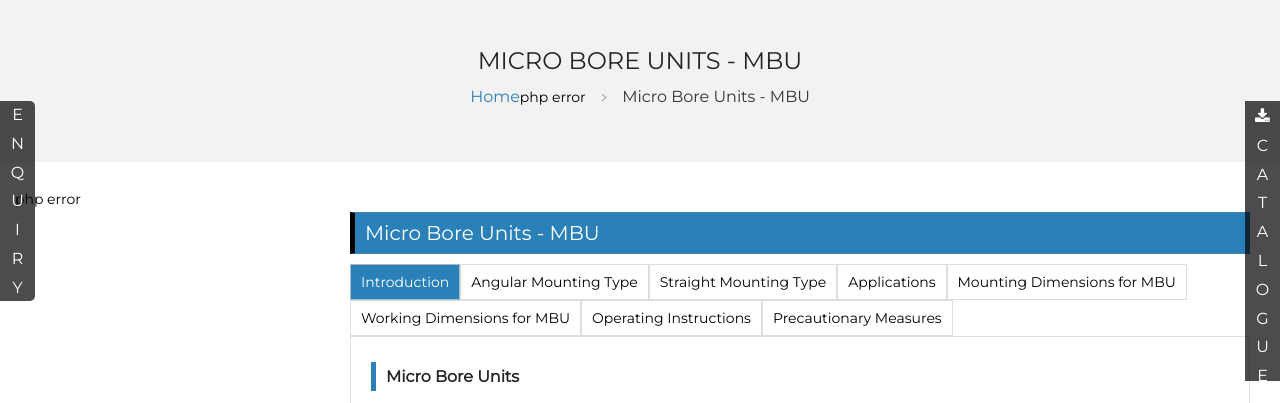
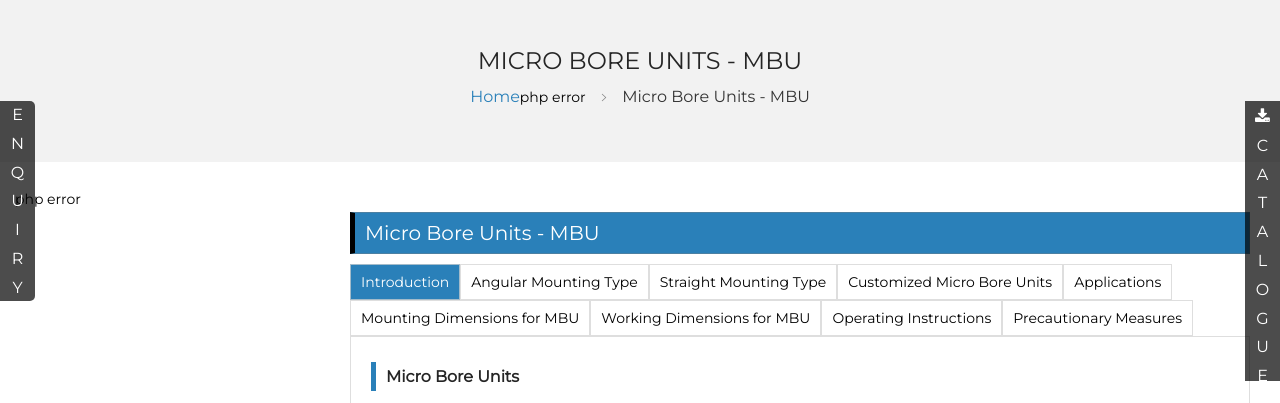
Before and after one commit to fayyaztech/renukatools, a PHP site: page /cartridges_micro_bore_units_mbu.php?product_category=1 in a window 1280 px wide. Shown: the part 203-606 px from the top of the page. Run offline with PHP 8.4, Linux system fonts and the light colour scheme; some web fonts are replaced.

Commit message:
Added Customized Micro Bore Units

```diff
--- a/cartridges_micro_bore_units_mbu.php
+++ b/cartridges_micro_bore_units_mbu.php
@@ -195,6 +195,7 @@ $ProductCategory = $_REQUEST['product_category'];
                                     <li> <a class="active" data-toggle="tab" href="#cartridges_micro_bore_units_mbu_tab_one">Introduction</a> </li>
                                     <li> <a data-toggle="tab" href="#cartridges_micro_bore_units_mbu_tab_two">Angular Mounting Type</a> </li>
                                     <li> <a data-toggle="tab" href="#cartridges_micro_bore_units_mbu_tab_three">Straight Mounting Type</a> </li>
+                                    <li> <a data-toggle="tab" href="#cartridges_micro_bore_units_mbu_tab_nine">Customized Micro Bore Units</a> </li>
                                     <li> <a data-toggle="tab" href="#cartridges_micro_bore_units_mbu_tab_four">Applications</a> </li>
                                     <li> <a data-toggle="tab" href="#cartridges_micro_bore_units_mbu_tab_fifth">Mounting Dimensions for MBU</a> </li>
                                     <li> <a data-toggle="tab" href="#cartridges_micro_bore_units_mbu_tab_sixth">Working Dimensions for MBU</a> </li>
@@ -1537,6 +1538,26 @@ $ProductCategory = $_REQUEST['product_category'];
                                             </div>
                                         </div>
                                     </div>
+                                    <div class="tab-pane fade" id="cartridges_micro_bore_units_mbu_tab_nine">
+                                        <div class="product-review-info">
+                                            <h6 class="tab_heading">Customized Micro Bore Units </h6>
+                                            <div class="row" style="padding: 5px 5px 5px 10px;margin-top: 10px;">
+                                                <div class="row" style="padding: 5px 5px 5px 10px;margin-top: 10px;">
+                                                    <div class="col-md-12">
+                                                        <ul>
+                                                            <li><i class="fa fa-dot-circle-o"></i> &nbsp; Customized Micro Bore Unit designed and manufactured at Renuka Tools® for grooving application.</li>
+                                                            <li><i class="fa fa-dot-circle-o"></i> &nbsp; Customized boring bar also designed and manufactured at Renuka Tools ® for this special application.</li>
+                                                        </ul>
+                                                    </div>
+                                                </div>
+                                                <div class="col-md-1"> </div>
+                                                <div class="col-md-5">
+                                                    <a href="javascript:void(0)" class="pop_up_image"> <img src="include/img/Micro Bore Units/custmized Micro bore Unit/Customized MBU Small.jpg" alt="include/img/Micro Bore Units/custmized Micro bore Unit/Customized MBU Big.jpg" style="cursor: zoom-in;" oncontextmenu="return false;"> </a>
+                                                </div>
+                                                <div class="col-md-1"> </div>
+                                            </div>
+                                        </div>
+                                    </div>
                                     <div class="tab-pane fade" id="cartridges_micro_bore_units_mbu_tab_fifth">
                                         <h6 class="tab_heading">Mounting Dimensions for Micro Bore Units</h6>
                                         <div class="row" style="padding: 5px 5px 5px 10px;margin-top: 10px;">
```
